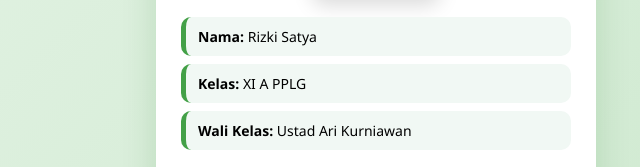
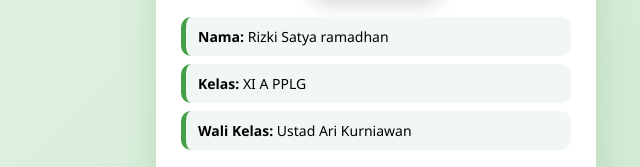
Before and after one commit to harisku31/identrizkisatya, a plain HTML site: page index.html in a window 1280 px wide. Shown: the part 381-548 px from the top of the page, 264-904 px from the left. Drawn offline with Linux system fonts and the light colour scheme.

Commit message:
Update index.html

```diff
--- a/index.html
+++ b/index.html
@@ -32,7 +32,7 @@
 
         <!-- DATA -->
         <div class="data-text">
-            <p><strong>Nama:</strong> Rizki Satya</p>
+            <p><strong>Nama:</strong> Rizki Satya ramadhan</p>
             <p><strong>Kelas:</strong> XI A PPLG</p>
             <p><strong>Wali Kelas:</strong> Ustad Ari Kurniawan</p>
         </div>
@@ -104,4 +104,5 @@
 <script src="script.js"></script>
 
 </body>
+
 </html>
```
